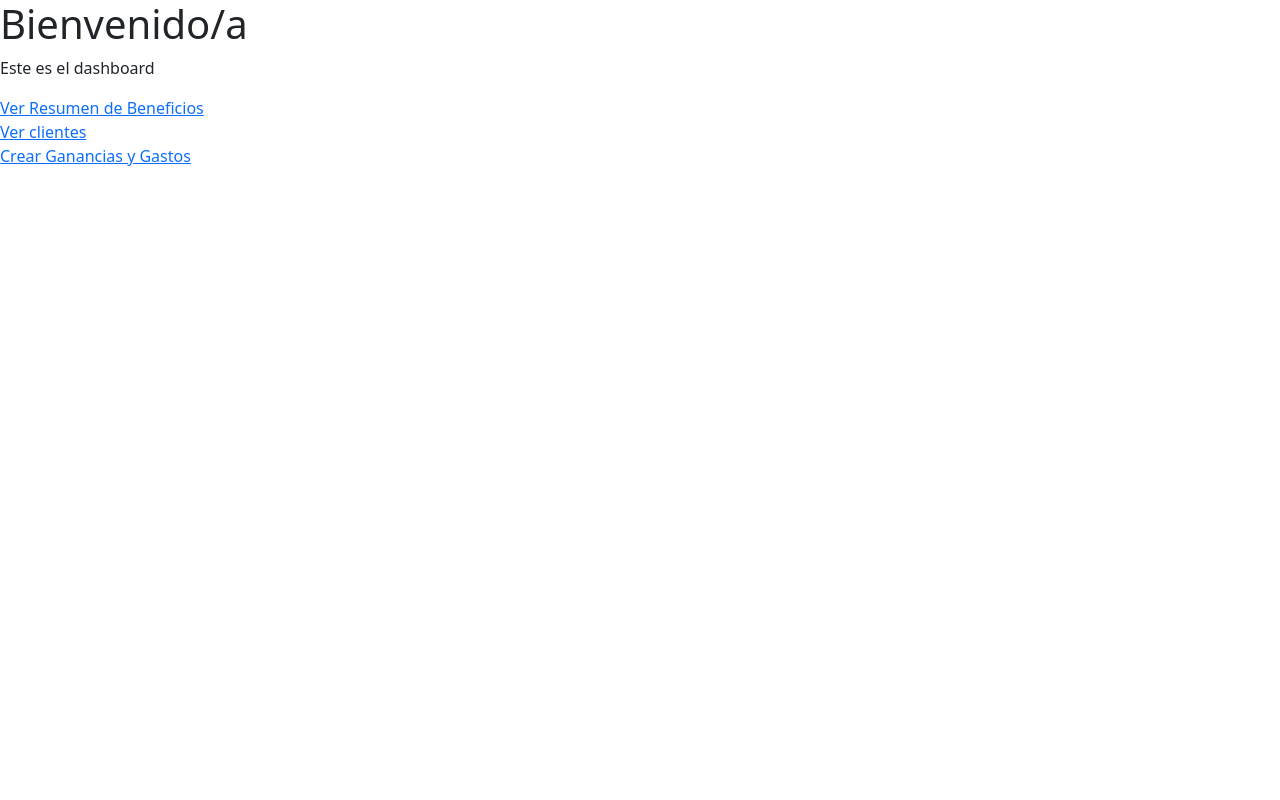
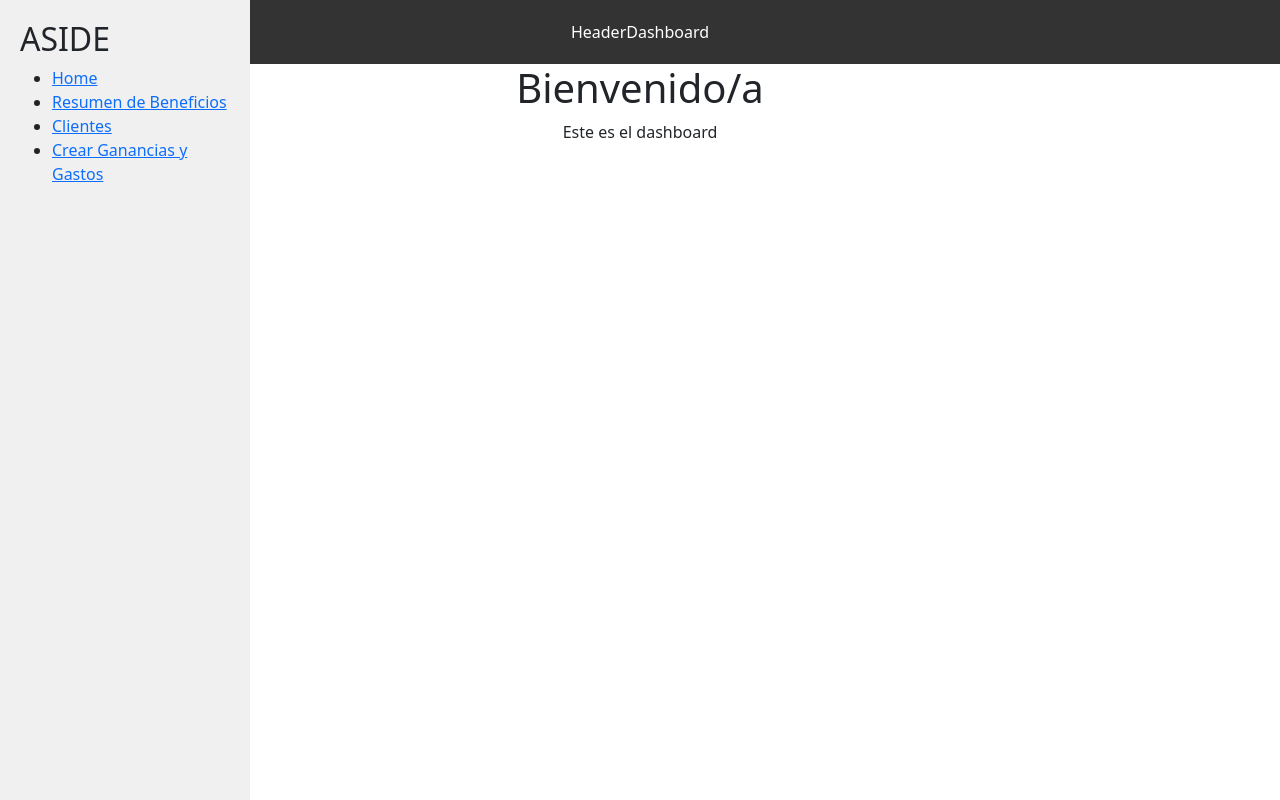
Before and after one commit to dieego17/TFG-AppTaxi-FrontEnd, a React (Vite) app: page /dashboard in a window 1280 px wide. Built offline with nearby package versions, Linux system fonts and the light colour scheme.

Commit message:
dashboard structure created

```diff
--- a/src/components/Dashboard/AllClientes/AllClientes.jsx
+++ b/src/components/Dashboard/AllClientes/AllClientes.jsx
@@ -1,7 +1,7 @@
 /* eslint-disable no-unused-vars */
 import React from 'react'
 import { useClientes } from '../../../hooks/useClientes';
-import { Link } from 'react-router-dom';
+import { Link, Outlet } from 'react-router-dom';
 
 
 function AllClientes() {
--- /dev/null
+++ b/src/components/Dashboard/AsideDashboard.jsx
@@ -0,0 +1,37 @@
+/* eslint-disable no-unused-vars */
+
+import React from 'react'
+import { Link } from 'react-router-dom'
+import './aside.css'
+
+function AsideDashboard() {
+  return (
+    <div className='container__aside'>
+      <h2>ASIDE</h2>
+      <ul>
+      <li>
+          <Link to={'/dashboard'}>
+            Home
+          </Link>
+        </li>
+        <li>
+          <Link to={'/dashboard/resumen-beneficios'}>
+            Resumen de Beneficios
+          </Link>
+        </li>
+        <li>
+          <Link to={`/dashboard/clientes`}>
+            Clientes
+          </Link>
+        </li>
+        <li>
+          <Link to={'/dashboard/insertar-ganancias-perdidas'}>
+            Crear Ganancias y Gastos
+          </Link>
+        </li>
+      </ul>
+    </div>
+  )
+}
+
+export default AsideDashboard
--- a/src/components/Dashboard/Dashboard.jsx
+++ b/src/components/Dashboard/Dashboard.jsx
@@ -1,7 +1,11 @@
 /* eslint-disable no-unused-vars */
 import React, { useEffect, useState } from 'react';
 import { useAuth } from '../../auth/AuthProvider';
-import { Link } from 'react-router-dom';
+import { Outlet } from 'react-router-dom';
+import AsideDashboard from './AsideDashboard';
+import HeaderDashboard from './HeaderDashboard';
+import './dashboard.css';
+
 
 function Dashboard() {
   /* const auth = useAuth(); */
@@ -39,20 +43,20 @@ function Dashboard() {
   }
 
   return (
-    <div>
-      <h1>Bienvenido/a {usuario?.usuario?.nombre} </h1>
-      <p>Este es el dashboard</p>
-      <div className='d-flex flex-column'>
-        <Link to={'/dashboard/resumen-beneficios'}>
-          Ver Resumen de Beneficios
-        </Link>
-        <Link to={`/dashboard/clientes`}>
-          Ver clientes
-        </Link>
-        <Link to={'/dashboard/insertar-ganancias-perdidas'}>
-          Crear Ganancias y Gastos
-        </Link>
-      </div>
+    <div className='container__dashboard'>
+      <header className='header__dashboard'>
+        <HeaderDashboard />
+      </header>
+      <aside className='aside__dashboard'>
+        <AsideDashboard />
+      </aside>
+      <main className='main'>
+        <h1>Bienvenido/a {usuario?.usuario?.nombre} </h1>
+        <p>Este es el dashboard</p>
+        <div>
+          <Outlet />
+        </div>
+      </main>
     </div>
   );
 }
--- /dev/null
+++ b/src/components/Dashboard/HeaderDashboard.jsx
@@ -0,0 +1,10 @@
+/* eslint-disable no-unused-vars */
+import React from 'react'
+
+function HeaderDashboard() {
+  return (
+    <div>HeaderDashboard</div>
+  )
+}
+
+export default HeaderDashboard
--- /dev/null
+++ b/src/components/Dashboard/dashboard.css
@@ -0,0 +1,33 @@
+.container__dashboard {
+    display: flex;
+    flex-direction: column;
+    /* Cambiamos la dirección a columna para apilar los elementos verticalmente */
+    height: 100vh;
+}
+
+.header__dashboard {
+    background-color: #333;
+    color: #fff;
+    padding: 20px;
+    text-align: center;
+    /* Centramos el texto */
+}
+
+.aside__dashboard {
+    background-color: #f0f0f0;
+    width: 250px;
+    padding: 20px;
+    height: 100%;
+    position: fixed;
+}
+
+.main {
+    flex: 1;
+    display: flex;
+    /* Para que los elementos dentro del main se alineen correctamente */
+    flex-direction: column;
+    /* Apilamos los elementos dentro del main verticalmente */
+    text-align: center;
+    /* Centramos el texto */
+
+}
--- a/src/hooks/useOneCliente.js
+++ b/src/hooks/useOneCliente.js
@@ -12,6 +12,7 @@ export const useOneCliente = (id, idUsuario) => {
 
     useEffect(() => {
         loadCliente()
+    // eslint-disable-next-line react-hooks/exhaustive-deps
     }, [id])
 
     return cliente
--- a/src/main.jsx
+++ b/src/main.jsx
@@ -41,14 +41,12 @@ ReactDOM.createRoot(document.getElementById("root")).render(
         <Route path="/register" element={<Register />} />
         <Route path="/cliente" element={<Cliente />} />
           <Route path="/dashboard" element={<Dashboard />}>
+            <Route path="/dashboard/clientes" element={<AllClientes />} />
+            <Route path="/dashboard/clientes/reservas-detalle/:id" element={<ReservaDetalle />} />
+            <Route path="/dashboard/clientes/viajes-detalle/:id" element={<ViajeDetalle />} />
+            <Route path="/dashboard/resumen-beneficios" element={<GraficaBeneficios />} />
+            <Route path="/dashboard/insertar-ganancias-perdidas" element={<InsertarGananciasPerdidas />} />
           </Route>
-          <Route path="/dashboard/clientes" element={<AllClientes />} />
-          <Route path="/dashboard/clientes/reservas-detalle/:id" element={<ReservaDetalle />} />
-          <Route path="/dashboard/clientes/viajes-detalle/:id" element={<ViajeDetalle />} />
-
-
-          <Route path="/dashboard/resumen-beneficios" element={<GraficaBeneficios />} />
-          <Route path="/dashboard/insertar-ganancias-perdidas" element={<InsertarGananciasPerdidas />} />
         <Route path="*" element={<Navigate to={"/"} />} />
       </Routes>
     </BrowserRouter>
```
Also changed, not shown: src/components/Dashboard/aside.css (added).
